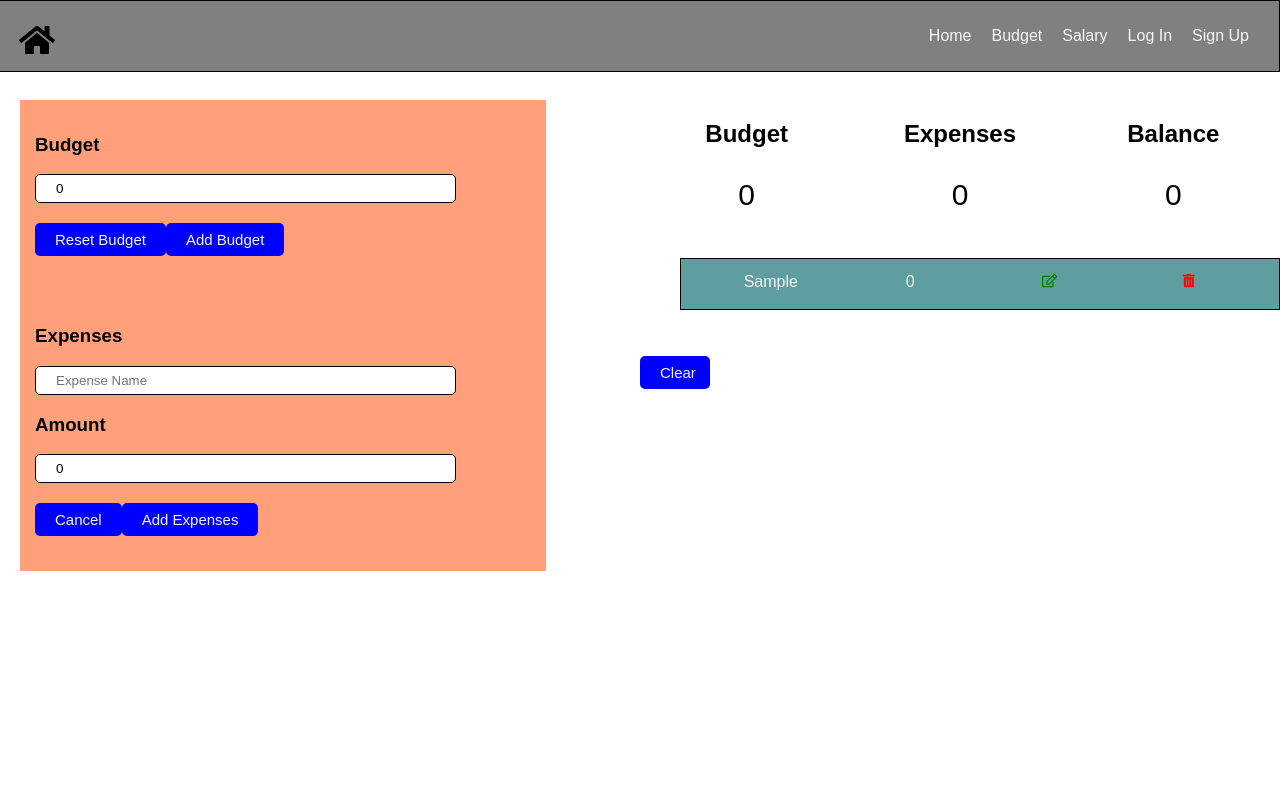
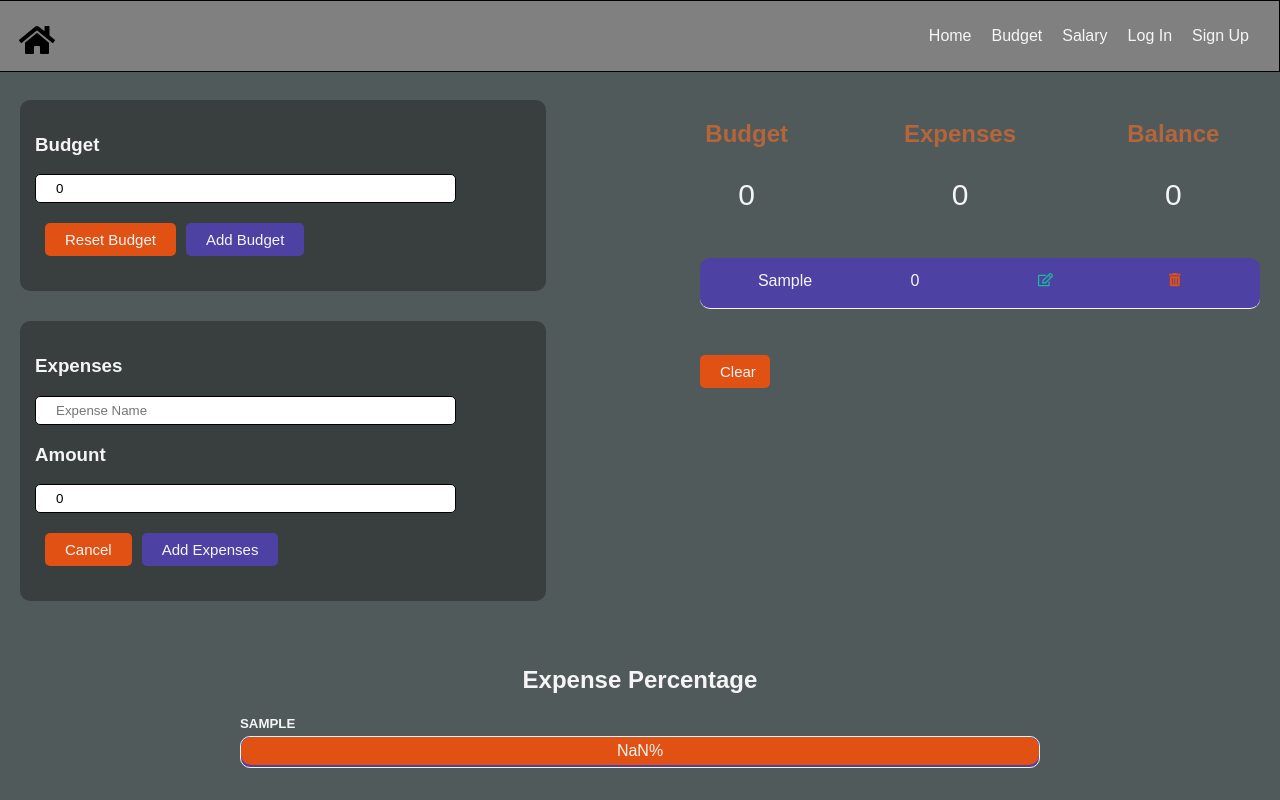
Before and after one commit to dario888/finace-app, a React (Create React App) app in the folder client/: page /budget in a window 1280 px wide. Both pictures are taken after typing "Sample" into the empty fields and a click on the button "Add Expenses". Shown: the top 800 px of the page. Built offline with nearby package versions, Linux system fonts and the light colour scheme.

Commit message:
progress bar

```diff
--- a/client/src/App.css
+++ b/client/src/App.css
@@ -209,6 +209,7 @@ label {
   height: 100vh;
   display: grid;
   grid-template-columns: repeat(2, 1fr);
+  background: #515A5A;
 }
 
 .leftSide, .rightSide {
@@ -218,7 +219,21 @@ label {
 .leftSide{
   padding-left: 20px;
 }
-/* ==============================LIST ======================*/
+/* ============================== RIGTH SIDE======================*/
+.costsContainer {
+  color: #f5f5f5;
+
+}
+
+.title {
+  color: #B5653B  ;
+}
+
+.divList {
+  margin: 0 20px;
+
+}
+
 .list{
   display: flex;
   flex-direction: column;
@@ -232,13 +247,10 @@ label {
   margin-bottom: 1rem;
   display: grid;
   grid-template-columns: repeat(4, 1fr);
-  border: 1px solid black;
-  background: cadetblue;
+  background: #4D41A4;
+  border-radius: 10px;
 
 }
-/* .info .divButtons {
-  width:100px;
-}*/
 
 .item p {
   margin: 4px 0 0 0;
@@ -251,20 +263,35 @@ label {
   background: transparent;
   border: none;
   cursor: pointer;
-  color: green;
+  color: #1ABC9C   ;
 }
 
 .deleteBtn{
-  color: red;
+  color: #E05113;
 }
 
-/* ====================================================*/
+.btnClear {
+  width: 70px;
+  padding: 8px 20px;
+  font-size: 15px;
+  border-radius: 5px;
+  border: none;
+  cursor: pointer;
+  color: #f5f5f5;
+  margin-left: 60px;
+  background: #E05113;
+}
 
+/* ===================== LEFT SIDE ===============================*/
+.budgetForm{
+  margin-bottom: 30px;
+}
 .budgetForm, .expenseForm {
   width: 80%;
   padding: 15px;
-  background: lightsalmon;
-  /* border-radius:5px; */
+  background: rgba(0,0,0, 0.3);
+  border-radius: 10px;
+  color: #f5f5f5;
 
 }
 
@@ -278,9 +305,13 @@ label {
 
 #budgetSubmit, #expenseSubmit{
   margin: 20px 0;
+  background: #4D41A4;
 
 }
 
+#budgetReset, #expenseCancel {
+  background: #E05113;
+}
 .costsContainer{
   display: grid;
   grid-template-columns: repeat(3, 1fr);
@@ -291,16 +322,47 @@ label {
   font-size: 30px;
 }
 
-.btnClear {
-  width: 70px;
-  padding: 8px 20px;
-  font-size: 15px;
-  border-radius: 5px;
-  border: none;
-  cursor: pointer;
+
+/*--------------PROGRESS BAR------------------*/
+.bcg {
+  background: #515A5A;
+  padding-bottom: 50px ;
+}
+
+.expPer {
+  margin: 0 auto ;
+  width: 800px;
+  padding: 10px 20px;
   color: #f5f5f5;
-  background: blue;
+  background: #515A5A;
+  border-radius: 10px;
 }
+
+.expPer h5 {
+  margin-bottom: 5px ;
+}
+
+.expPer h2 {
+  text-align: center;
+}
+
+.progress{
+  background: #E05113;
+  padding: 5px 0;
+  border-radius: 10px;
+}
+
+ .bar {
+  height: 30px;
+  text-align: center;
+  color: #f5f5f5;
+  background: #4D41A4;
+  border: 1px solid;
+  border-radius: 10px;
+}
+
+
+
 /* ----------------------------------------Salary--------------------------------------------------- */
 .containerSalary{
   height: 100%;
@@ -349,7 +411,6 @@ margin-bottom: 30px;
 .tblSalary td {
   border-bottom: 1px solid;
   padding: 12px 15px;
-
 
 }
 
--- a/client/src/components/budget-salary/Budget.tsx
+++ b/client/src/components/budget-salary/Budget.tsx
@@ -1,5 +1,6 @@
 import React, {useState, useEffect, ChangeEvent, FormEvent} from 'react'
 import BudgetListItem from './BudgetListItem'
+import ExpensePercentage from  './ExpensePercentage'
 import {v4} from 'uuid';
 
 
@@ -89,15 +90,18 @@ const Budget = () => {
 
     const clearItems = () => setExpenses([]);
     const resetBudget = () => setBudget(0);
+   //---------------------------------------------------------------------------------------------
 
 
 
-    let height100 = expenses.length >= 3 && 'height100'
+
+    let height100 = expenses.length && 'height100'
 
 
     return (
-
+        <div className="bcg">
         <div className={`budgetContainer ${height100}`}>
+            {/* LEFT SIDE */}
             <div className="leftSide">
                 <form className="budgetForm" onSubmit={submitBudget}>
                     <h3>Budget</h3>
@@ -105,7 +109,7 @@ const Budget = () => {
                         <input type="number" value={budget.toString()} onChange={setBudgetHendler}
                         className="inputForms" id="bgtInp" required/>
                     </div>
-                    <button type="submit" onClick={resetBudget} className="btnForm" id="budgetSubmit">
+                    <button type="submit" onClick={resetBudget} className="btnForm" id="budgetReset">
                         Reset Budget
                     </button>
                     <button type="submit" className="btnForm" id="budgetSubmit">
@@ -124,7 +128,7 @@ const Budget = () => {
                         <input type="number" value={amount.toString()} onChange={setAmountHendler}
                         className="inputForms" id="amtInp" required/>
                     </div>
-                    <button type="button" onClick={editCancle} className="btnForm " id="expenseSubmit">
+                    <button type="button" onClick={editCancle} className="btnForm " id="expenseCancel">
                         Cancel
                     </button>
                     <button type="submit"  className="btnForm " id="expenseSubmit">
@@ -132,6 +136,7 @@ const Budget = () => {
                     </button>
                 </form>
             </div>
+            {/* RIGHT SIDE */}
             <div className="rightSide">
                 <div className="costsContainer">
                     <div className="divBudget">
@@ -150,6 +155,7 @@ const Budget = () => {
                     </div>
                 </div>
             {/* display expenses */}
+            <div className="divList">
             <ul className="list">
 
                 {
@@ -163,6 +169,7 @@ const Budget = () => {
                     })
                 }
             </ul>
+            </div>
             {
                 expenses.length ?
                 <button className="btnClear" onClick={clearItems}>Clear</button>
@@ -171,6 +178,25 @@ const Budget = () => {
             </div>
         </div>
 
+        {/* PROGRESS BAR */}
+
+            <div className="expPer">
+                <h2>Expense Percentage</h2>
+                {
+                    expenses.map((expense) => {
+                    return (
+                        <ExpensePercentage key={expense.id} expenseName={expense.expensesName}
+                        amount={expense.amount} sumAmount={sum}/>
+                    )
+
+                    })
+
+                }
+            </div>
+        </div>
+
+
+
 
     )
 }
--- /dev/null
+++ b/client/src/components/budget-salary/ExpensePercentage.tsx
@@ -0,0 +1,27 @@
+import React, {FC, Fragment} from 'react'
+
+
+type BudgetT ={
+    key: string,
+    expenseName: string,
+    amount: number
+    sumAmount: number
+}
+
+const ExpensePercentage: FC<BudgetT> = ({expenseName, amount, sumAmount}) => {
+
+    const percent = ((amount / sumAmount) * 100).toFixed();
+
+    return (
+      <Fragment>
+            <h5>{expenseName.toUpperCase()}</h5>
+            <div className="bar">
+                <div className="progress" style={{width: `${percent}%`}}>
+                    {percent + '%'}
+                </div>
+            </div>
+        </Fragment>
+    )
+}
+
+export default ExpensePercentage
--- a/client/src/components/budget-salary/Salary.tsx
+++ b/client/src/components/budget-salary/Salary.tsx
@@ -66,7 +66,7 @@ const Salary = () => {
         setInputGross(0)
     }
 
-    // netToGross.toString() ||  netToGross ||
+
     return (
         <div className="containerSalary">
             <div className="inputSalary">
```
